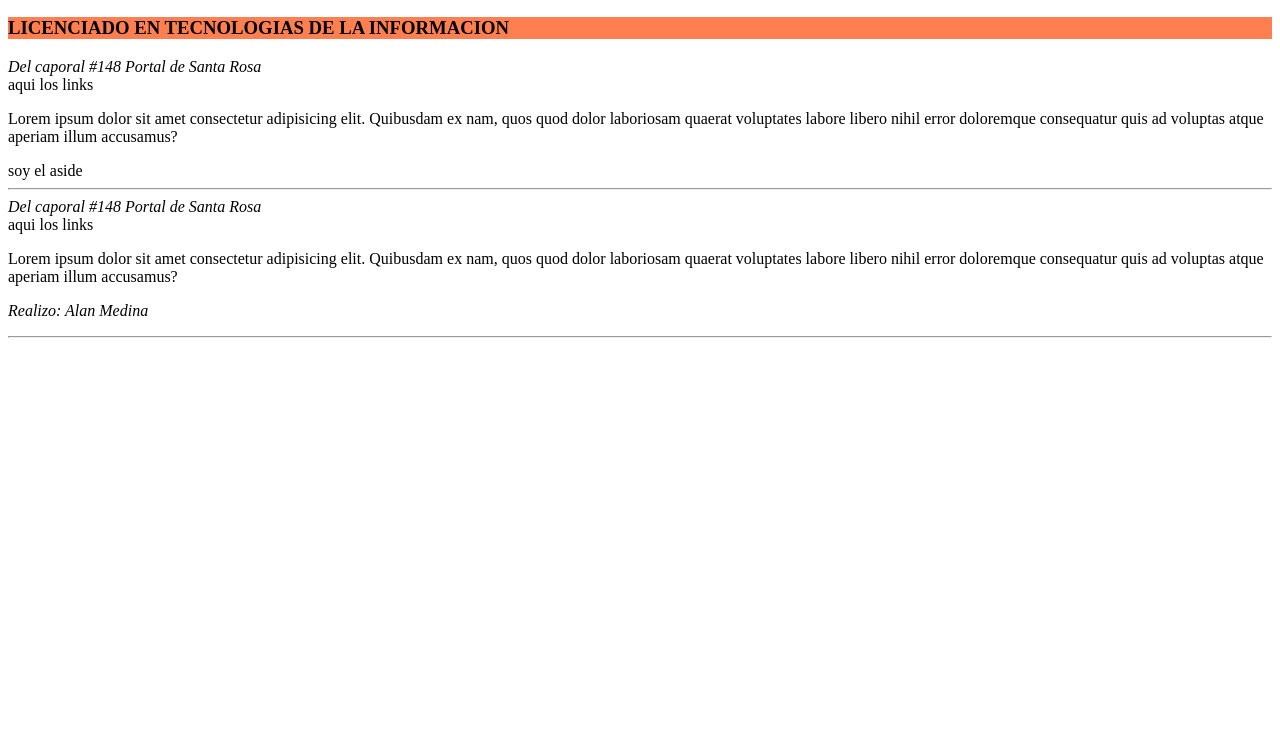
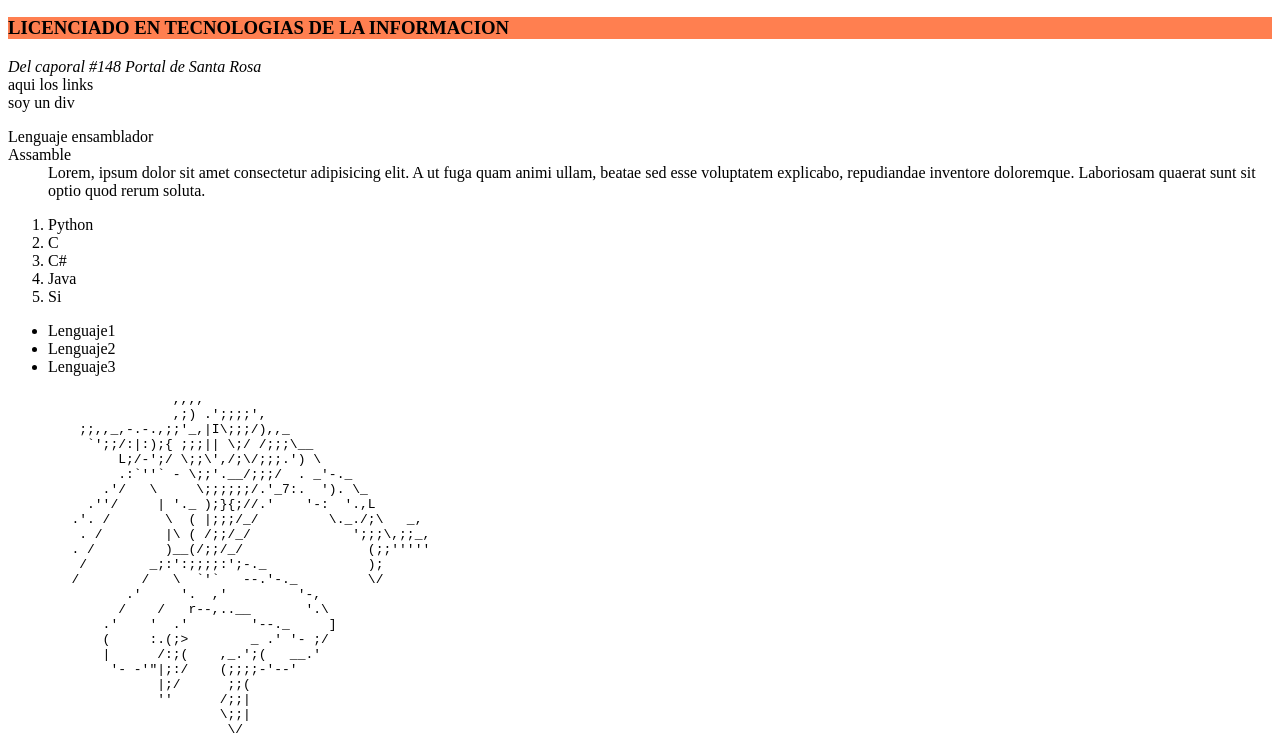
Before and after one commit to AlanMedina20/practicaCETIC51, a plain HTML site: page index.html in a window 1280 px wide. Shown: the part 50-800 px from the top of the page. Drawn offline with Linux system fonts and the light colour scheme.

Commit message:
Cambio de html

```diff
--- a/index.html
+++ b/index.html
@@ -33,7 +33,61 @@
             <address> Del caporal #148 Portal de Santa Rosa</address>
             <nav>aqui los links</nav>
 
-            <p> Lorem ipsum dolor sit amet consectetur adipisicing elit. Quibusdam ex nam, quos quod dolor laboriosam quaerat voluptates labore libero nihil error doloremque consequatur quis ad voluptas atque aperiam illum accusamus?</p>
+            <div>
+                soy un div
+            </div>
+
+            <dl>
+                <dt>Lenguaje ensamblador</dt>
+                <dt>Assamble</dt>
+                <dd> Lorem, ipsum dolor sit amet consectetur adipisicing elit. A ut fuga quam animi ullam, beatae sed esse voluptatem explicabo, repudiandae inventore doloremque. Laboriosam quaerat sunt sit optio quod rerum soluta.</dd>
+            </dl>
+            <ol>
+                <li> Python</li>
+                <li> C</li>
+                <li> C#</li>
+                <li> Java</li>
+                <li> Si</li>
+            </ol>
+            <ul>
+                <li>Lenguaje1</li>
+                <li>Lenguaje2</li>
+                <li>Lenguaje3</li>
+            </ul>
+            <!-- ul>li{Lenguaje$}*3 -->
+        <figure>
+            <pre>
+                ,,,,
+                ,;) .';;;;',
+    ;;,,_,-.-.,;;'_,|I\;;;/),,_
+     `';;/:|:);{ ;;;|| \;/ /;;;\__
+         L;/-';/ \;;\',/;\/;;;.') \
+         .:`''` - \;;'.__/;;;/  . _'-._
+       .'/   \     \;;;;;;/.'_7:.  '). \_
+     .''/     | '._ );}{;//.'    '-:  '.,L
+   .'. /       \  ( |;;;/_/         \._./;\   _,
+    . /        |\ ( /;;/_/             ';;;\,;;_,
+   . /         )__(/;;/_/                (;;'''''
+    /        _;:':;;;;:';-._             );
+   /        /   \  `'`   --.'-._         \/
+          .'     '.  ,'         '-,
+         /    /   r--,..__       '.\
+       .'    '  .'        '--._     ]
+       (     :.(;>        _ .' '- ;/
+       |      /:;(    ,_.';(   __.'
+        '- -'"|;:/    (;;;;-'--'
+              |;/      ;;(
+              ''      /;;|
+                      \;;|
+                       \/
+            </pre>
+            <figcaption>Spiderman</figcaption>
+        </figure>
+            <blockquote
+                cite="https://www.becas-santander.com/es/blog/python-que-es.html">
+                <h2>¿Qué es y para qué sirve Python?</h2>
+                Python es un lenguaje de programación de alto nivel que se utiliza para desarrollar aplicaciones de todo tipo. A diferencia de otros lenguajes como Java o .NET, se trata de un lenguaje interpretado, es decir, que no es necesario compilarlo para ejecutar las aplicaciones escritas en Python, sino que se ejecutan directamente por el ordenador utilizando un programa denominado interpretador, por lo que no es necesario “traducirlo” a lenguaje máquina.
+            </blockquote>
         </header>
         <aside> soy el aside</aside>
 
```
